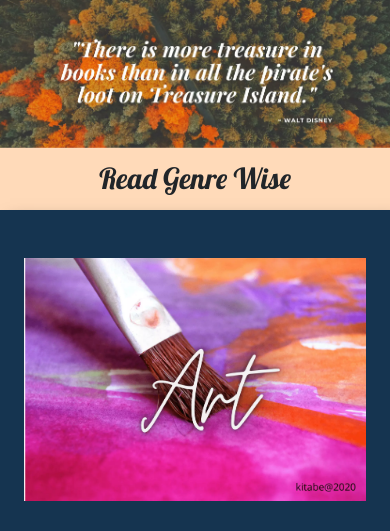
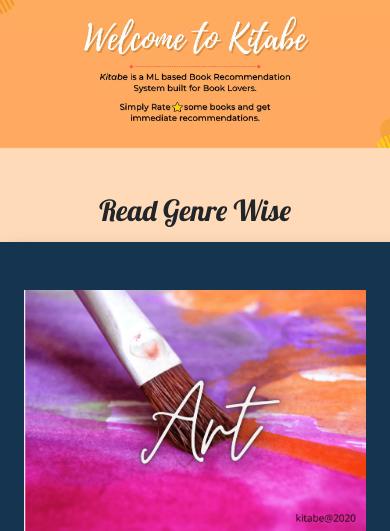
Before and after one commit to cleverpanther/Book_Recommendation_Sys_Hybrid, a Django app: template templates/mainapp/index.html in a window 390 px wide. Shown: the part 71-602 px from the top of the page. Run offline with Django 3.2, Linux system fonts and the light colour scheme; the template is opened without the code that fills it, so the values that code supplies are empty; parts of the project's set-up code (start-up, migrations or seed data) failed here and were passed over; some libraries are stand-ins or nearby versions.

Commit message:
About section and resize banner images (#197)
* Add "About" section and resize banner images

* Convert banner images to .webp

* Correction in 3.webp banner

* Make banner images responsive

- Adjust height of banner images for small screens

- Sourced a new "About" banner for small screens

* Responsive banner images (correction)

-Added 3 breakpoints for responsiveness

* Modify 'welcome' banner for different breakpoints

```diff
--- a/static/mainapp/css/index.css
+++ b/static/mainapp/css/index.css
@@ -86,6 +86,34 @@
     }
   }
 
+/* ---------------------- banner ------------------------------------- */
+
+@media screen and (min-width: 250px) {
+  .banner .carousel-item {
+    height: 180px;
+  }
+  .banner .banner-img {
+    height: 82%;
+    object-fit: cover;
+  }
+}
+
+@media screen and (min-width: 620px) {
+  .banner .carousel-item {
+    height: 240px;
+  }
+
+  .banner .banner-img {
+    height: 100%;
+    object-fit: cover;
+  }
+}
+
+@media screen and (min-width:1000px) {
+  .banner .carousel-item, .banner .banner-img{
+    height: auto;
+  }
+}
 /* ---------------------- carousel -------------------------------------*/
 
 .carousel img {
--- a/templates/mainapp/index.html
+++ b/templates/mainapp/index.html
@@ -30,20 +30,29 @@
 <section class="banner">
     <div id="carouselExampleSlidesOnly" class="carousel slide" data-ride="carousel">
         <div class="carousel-inner" role="listbox">
+
             <div class="carousel-item active">
-                <img class="d-block img-fluid" src="{% static 'mainapp/png/banner/1.webp' %}" alt="slide">
+                <picture>
+                    <source class="banner-img" media="(max-width: 710px)" srcset="{% static 'mainapp/png/banner/Kitabe-about-small.webp' %}">
+                    <source class="banner-img" media="(max-width: 1700px)" srcset="{% static 'mainapp/png/banner/Kitabe-about.webp' %}">
+                    <img class="banner-img"  src="{% static 'mainapp/png/banner/Kitabe-about.webp' %}" alt="Slide">
+                </picture>
             </div>
 
             <div class="carousel-item">
-                <img class="d-block img-fluid" src="{% static 'mainapp/png/banner/2.webp' %}" alt="Slide">
+                <img class="d-block img-fluid banner-img" src="{% static 'mainapp/png/banner/1.webp' %}" alt="slide">
             </div>
 
             <div class="carousel-item">
-                <img class="d-block img-fluid" src="{% static 'mainapp/png/banner/3.webp' %}" alt="Slide">
+                <img class="d-block img-fluid banner-img" src="{% static 'mainapp/png/banner/2.webp' %}" alt="Slide">
             </div>
 
             <div class="carousel-item">
-                <img class="d-block img-fluid" src="{% static 'mainapp/png/banner/4.webp' %}" alt="Slide">
+                <img class="d-block img-fluid banner-img" src="{% static 'mainapp/png/banner/3.webp' %}" alt="Slide">
+            </div>
+
+            <div class="carousel-item">
+                <img class="d-block img-fluid banner-img" src="{% static 'mainapp/png/banner/4.webp' %}" alt="Slide">
             </div>
 
         </div>
```
Also changed, not shown: static/mainapp/png/banner/1.webp, static/mainapp/png/banner/2.webp, static/mainapp/png/banner/3.webp, static/mainapp/png/banner/4.webp, static/mainapp/png/banner/Kitabe-about-small.webp (added), static/mainapp/png/banner/Kitabe-about.webp (added).
